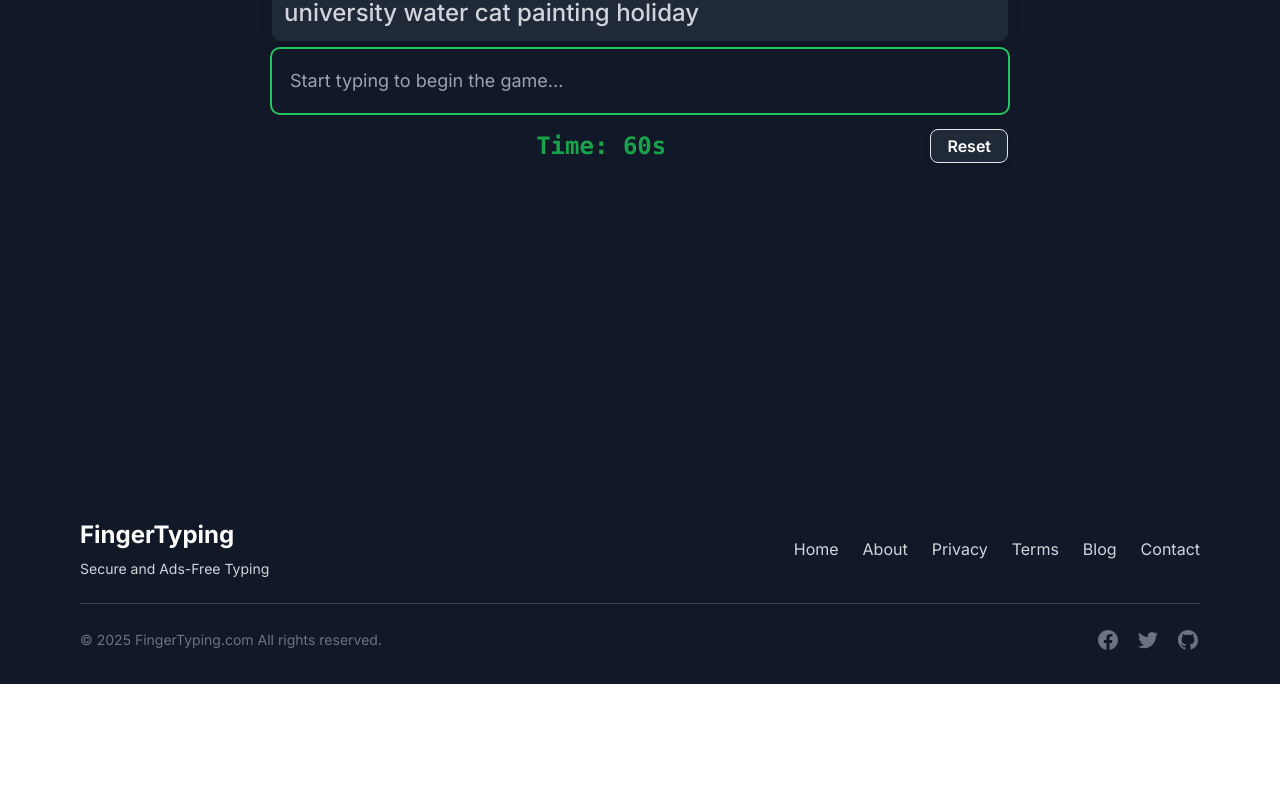
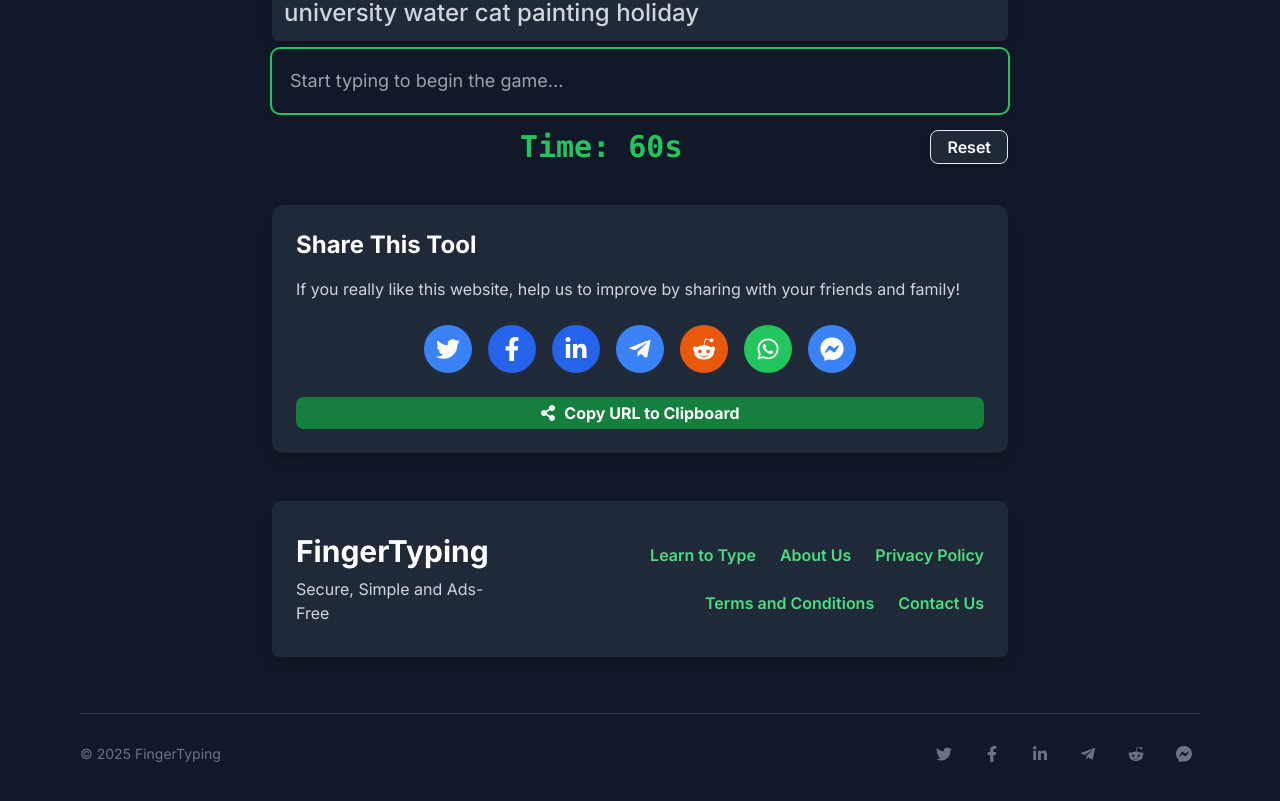
Before and after one commit to finger-typing/fingertyping, a Next.js app: page / in a window 1280 px wide. Shown: the part 313-1114 px from the top of the page. Before the commit the page ends 997 px from the top, so only its background shows below. Built offline with nearby package versions, Linux system fonts and the light colour scheme.

Commit message:
Version 0.16(main page added many things )

```diff
--- a/package.json
+++ b/package.json
@@ -12,7 +12,8 @@
     "lucide-react": "^0.441.0",
     "next": "14.2.8",
     "react": "^18",
-    "react-dom": "^18"
+    "react-dom": "^18",
+    "react-icons": "^5.3.0"
   },
   "devDependencies": {
     "@types/node": "^20",
--- a/src/app/page.tsx
+++ b/src/app/page.tsx
@@ -1,4 +1,5 @@
 "use client";
+
 import React, {
   useState,
   useEffect,
@@ -6,12 +7,28 @@ import React, {
   ChangeEvent,
   useCallback,
 } from "react";
+import Link from "next/link";
 import { wordLists, generateRandomWords } from "../utils/wordLists";
 import Navbar from "../components/Navbar";
 import WordDisplay from "../components/WordDisplay";
 import InputField from "../components/InputField";
 import GameControls from "../components/GameControls";
-import Results from "../components/Results";
+import dynamic from "next/dynamic";
+
+const Results = dynamic(() => import("../components/Results"), {
+  ssr: false,
+});
+
+import {
+  FaTwitter,
+  FaFacebookF,
+  FaLinkedinIn,
+  FaTelegramPlane,
+  FaRedditAlien,
+  FaShareAlt,
+  FaWhatsapp,
+  FaFacebookMessenger,
+} from "react-icons/fa";
 
 const TypingPractice: React.FC = () => {
   const [gameState, setGameState] = useState({
@@ -29,7 +46,6 @@ const TypingPractice: React.FC = () => {
 
   const [darkMode, setDarkMode] = useState(true);
   const [customTime, setCustomTime] = useState(60);
-
   const inputRef = useRef<HTMLInputElement>(null);
 
   const initializeGame = useCallback(() => {
@@ -82,8 +98,7 @@ const TypingPractice: React.FC = () => {
 
   const handleInputChange = (e: ChangeEvent<HTMLInputElement>) => {
     const value = e.target.value;
-    setGameState((prev) => {
-      const newState = {
+    setGameState((prev) => ({
       ...prev,
       inputValue: value,
       hasStarted: true,
@@ -93,9 +108,7 @@ const TypingPractice: React.FC = () => {
         prev.currentWordIndex
       ),
       isComplete: value === prev.randomText,
-      };
-      return newState;
-    });
+    }));
   };
 
   useEffect(() => {
@@ -106,15 +119,12 @@ const TypingPractice: React.FC = () => {
       gameState.timeRemaining > 0
     ) {
       interval = setInterval(() => {
-        setGameState((prev) => {
-          const newTimeRemaining = prev.timeRemaining - 1;
-          return {
+        setGameState((prev) => ({
           ...prev,
           timeElapsed: prev.timeElapsed + 1,
-            timeRemaining: newTimeRemaining,
-            isComplete: newTimeRemaining <= 0,
-          };
-        });
+          timeRemaining: prev.timeRemaining - 1,
+          isComplete: prev.timeRemaining - 1 <= 0,
+        }));
       }, 1000);
     }
     return () => clearInterval(interval);
@@ -125,13 +135,8 @@ const TypingPractice: React.FC = () => {
       .trim()
       .split(/\s+/)
       .filter(Boolean).length;
-
     if (gameState.timeElapsed === 0) return "0.00";
-
-    const secondsElapsed = gameState.timeElapsed;
-    const wpm = (wordsTyped / secondsElapsed) * 60;
-
-    return wpm.toFixed(2);
+    return ((wordsTyped / gameState.timeElapsed) * 60).toFixed(2);
   };
 
   const calculateAccuracy = (): string => {
@@ -140,14 +145,11 @@ const TypingPractice: React.FC = () => {
       .trim()
       .split(/\s+/)
       .slice(0, inputWords.length);
-
     if (inputWords.length === 0) return "0.00";
-
     const correctWords = inputWords.filter(
       (word, i) => word === randomWords[i]
     ).length;
-    const accuracy = (correctWords / inputWords.length) * 100;
-    return accuracy.toFixed(2);
+    return ((correctWords / inputWords.length) * 100).toFixed(2);
   };
 
   const correctAndWrongWords = () => {
@@ -175,6 +177,23 @@ const TypingPractice: React.FC = () => {
     return { correctKeystrokes: correctChars, wrongKeystrokes: wrongChars };
   };
 
+  const copyToClipboard = async () => {
+    try {
+      await navigator.clipboard.writeText("https://fingertyping.com");
+      alert("Website URL copied to clipboard!");
+    } catch (err) {
+      alert("Failed to copy: " + err);
+    }
+  };
+
+  const links = [
+    { href: "/learn", text: "Learn to Type", external: false },
+    { href: "/about", text: "About Us", external: false },
+    { href: "/privacy", text: "Privacy Policy", external: false },
+    { href: "/terms", text: "Terms and Conditions", external: false },
+    { href: "/contact", text: "Contact Us", external: false },
+  ];
+
   return (
     <div
       className={`flex flex-col items-center min-h-screen ${
@@ -193,7 +212,7 @@ const TypingPractice: React.FC = () => {
         customTime={customTime}
       />
 
-      <div className="w-full max-w-3xl px-4 mt-4">
+      <main className="w-full max-w-3xl px-4 mt-4">
         <WordDisplay
           randomText={gameState.randomText}
           inputValue={gameState.inputValue}
@@ -229,8 +248,154 @@ const TypingPractice: React.FC = () => {
             darkMode={darkMode}
           />
         )}
+
+        {/* Redesigned Share This Tool Section */}
+        <section
+          className={`mt-10 p-6 rounded-xl shadow-lg ${
+            darkMode ? "bg-gray-800" : "bg-white"
+          }`}
+        >
+          <h2
+            className={`text-2xl font-bold mb-4 ${
+              darkMode ? "text-white" : "text-gray-800"
+            }`}
+          >
+            Share This Tool
+          </h2>
+          <p className={`mb-6 ${darkMode ? "text-gray-300" : "text-gray-600"}`}>
+            If you really like this website, help us to improve by sharing with
+            your friends and family!
+          </p>
+          <div className="flex flex-wrap gap-4 justify-center mb-6">
+            {[
+              {
+                icon: FaTwitter,
+                bg: "bg-blue-500",
+                hover: "hover:bg-blue-700",
+                link: `https://twitter.com/share?url=https://fingertyping.com`,
+              },
+              {
+                icon: FaFacebookF,
+                bg: "bg-blue-600",
+                hover: "hover:bg-blue-700",
+                link: `https://www.facebook.com/sharer/sharer.php?u=https://fingertyping.com`,
+              },
+              {
+                icon: FaLinkedinIn,
+                bg: "bg-blue-600",
+                hover: "hover:bg-blue-800",
+                link: `https://www.linkedin.com/shareArticle?mini=true&url=https://fingertyping.com&title=FingerTyping.com`,
+              },
+              {
+                icon: FaTelegramPlane,
+                bg: "bg-blue-500",
+                hover: "hover:bg-blue-600",
+                link: `https://telegram.me/share/url?url=https://fingertyping.com`,
+              },
+              {
+                icon: FaRedditAlien,
+                bg: "bg-orange-600",
+                hover: "hover:bg-orange-700",
+                link: `https://www.reddit.com/submit?url=https://fingertyping.com`,
+              },
+              {
+                icon: FaWhatsapp,
+                bg: "bg-green-500",
+                hover: "hover:bg-green-600",
+                link: `https://api.whatsapp.com/send?text=https://fingertyping.com`,
+              },
+              {
+                icon: FaFacebookMessenger,
+                bg: "bg-blue-500",
+                hover: "hover:bg-blue-600",
+                link: `https://me.messenger.com/share?link=https://fingertyping.com`,
+
+              },
+            ].map((item, index) => (
+              <a
+                key={index}
+                href={item.link}
+                target="_blank"
+                rel="noopener noreferrer"
+                className={`p-3 rounded-full transition duration-300 ${item.bg} ${item.hover} text-white`}
+              >
+                <item.icon className="w-6 h-6" />
+              </a>
+            ))}
           </div>
-      {/* <Footer darkMode={false} /> */}
+          <button
+            onClick={copyToClipboard}
+            className={`w-full py-1 px-4 font-bold text-md rounded-lg transition duration-300 flex items-center justify-center ${
+              darkMode
+                ? "bg-green-700 hover:bg-green-800 text-white"
+                : "bg-green-500 hover:bg-green-600 text-white"
+            }`}
+          >
+            <FaShareAlt className="mr-2" />
+            Copy URL to Clipboard
+          </button>
+        </section>
+
+        {/* Updated Backlink Strategies Section */}
+        <section
+          className={`mt-12 rounded-lg shadow-lg ${
+            darkMode ? "bg-gray-800" : "bg-white"
+          }`}
+        >
+          <div className="max-w-6xl mx-auto px-6 py-8">
+            <div className="flex flex-col sm:flex-row justify-between items-center">
+              <div className="mb-6 sm:mb-0 text-center sm:text-left">
+                <h2
+                  className={`text-3xl font-bold ${
+                    darkMode ? "text-white" : "text-gray-800"
+                  }`}
+                >
+                  FingerTyping
+                </h2>
+                <p
+                  className={`mt-2 ${
+                    darkMode ? "text-gray-300" : "text-gray-600"
+                  }`}
+                >
+                  Secure, Simple and Ads-Free
+                </p>
+              </div>
+              <nav className="flex flex-wrap justify-center sm:justify-end gap-6">
+                {links.map((link) => (
+                  <React.Fragment key={link.href}>
+                    {link.external ? (
+                      <a
+                        href={link.href}
+                        target="_blank"
+                        rel="noopener noreferrer"
+                        className={`hover:underline font-bold transition-colors duration-300 ${
+                          darkMode
+                            ? "text-gray-300 hover:text-white"
+                            : "text-gray-600 hover:text-gray-800"
+                        }`}
+                      >
+                        {link.text}
+                      </a>
+                    ) : (
+                      <Link href={link.href}>
+                        <span
+                          className={`hover:underline font-semibold transition-colors duration-300 cursor-pointer ${
+                            darkMode
+                              ? "text-green-400 hover:text-green-300"
+                              : "text-green-600 hover:text-green-700"
+                          }`}
+                        >
+                          {link.text}
+                        </span>
+                      </Link>
+                    )}
+                  </React.Fragment>
+                ))}
+              </nav>
+            </div>
+          </div>
+        </section>
+      </main>
     </div>
   );
 };
--- a/src/components/CustomInputs.tsx
+++ b/src/components/CustomInputs.tsx
@@ -82,8 +82,8 @@ const CustomInputs: React.FC<CustomInputsProps> = ({
           type="submit"
           className={buttonClass(
             darkMode
-              ? "bg-green-600 border-green-700"
-              : "bg-green-500 border-green-600"
+              ? "bg-green-600 border-green-800"
+              : "bg-green-600 border-green-800"
           )}
         >
           {isMobile ? "Custom Text" : "Custom Text"}
--- a/src/components/Footer.tsx
+++ b/src/components/Footer.tsx
@@ -1,102 +1,66 @@
 import React from "react";
-import Link from "next/link";
+
+import {
+  FaTwitter,
+  FaFacebookF,
+  FaLinkedinIn,
+  FaTelegramPlane,
+  FaRedditAlien,
+} from "react-icons/fa";
+import { BsMessenger } from "react-icons/bs";
 
 interface FooterProps {
   darkMode: boolean;
 }
 
 const Footer: React.FC<FooterProps> = () => {
-  const links = [
-    { href: "/", text: "Home" },
-    { href: "/about", text: "About" },
-    { href: "/privacy", text: "Privacy" },
-    { href: "/terms", text: "Terms" },
-    { href: "/blog", text: "Blog" },
+  const socialLinks = [
     {
-      href: "https://forms.gle/D2QzunVpsg7nz9mc8",
-      text: "Contact",
-      external: true,
+      icon: FaTwitter,
+      href: `https://twitter.com/share?url=https://fingertyping.com&text=Check out this awesome typing tool!`,
+    },
+    {
+      icon: FaFacebookF,
+      href: `https://www.facebook.com/sharer/sharer.php?u=https://fingertyping.com`,
+    },
+    {
+      icon: FaLinkedinIn,
+      href: `https://www.linkedin.com/shareArticle?mini=true&url=https://fingertyping.com&title=FingerTyping.com&summary=Improve your typing skills!`,
+    },
+    {
+      icon: FaTelegramPlane,
+      href: `https://telegram.me/share/url?url=https://fingertyping.com&text=Check out this awesome typing tool!`,
+    },
+    {
+      icon: FaRedditAlien,
+      href: `https://www.reddit.com/submit?url=https://fingertyping.com&title=Check out this awesome typing tool!`,
+    },
+    {
+      icon: BsMessenger,
+      href: `https://www.facebook.com/dialog/send?link=https://fingertyping.com`,
     },
   ];
 
   return (
     <footer className="w-full py-8 bg-gray-900 text-gray-300">
       <div className="max-w-6xl mx-auto px-4">
-        <div className="flex flex-col sm:flex-row justify-between items-center">
-          <div className="mb-6 sm:mb-0 text-center sm:text-left">
-            <h2 className="text-2xl font-bold text-white">FingerTyping</h2>
-            <p className="mt-2 text-sm">Secure and Ads-Free Typing </p>
-          </div>
-          <nav className="flex flex-wrap justify-center sm:justify-end gap-4 sm:gap-6">
-            {links.map((link) => (
-              <React.Fragment key={link.href}>
-                {link.external ? (
-                  <a
-                    href={link.href}
-                    target="_blank"
-                    rel="noopener noreferrer"
-                    className="hover:text-white transition-colors duration-300"
-                  >
-                    {link.text}
-                  </a>
-                ) : (
-                  <Link href={link.href}>
-                    <span className="hover:text-white transition-colors duration-300 cursor-pointer">
-                      {link.text}
-                    </span>
-                  </Link>
-                )}
-              </React.Fragment>
-            ))}
-          </nav>
-        </div>
         <hr className="my-6 border-gray-700" />
         <div className="flex flex-col sm:flex-row justify-between items-center">
           <p className="text-sm text-gray-500 mb-4 sm:mb-0 text-center sm:text-left">
-            © {new Date().getFullYear()} FingerTyping.com All rights reserved.
+            © {new Date().getFullYear()} FingerTyping
           </p>
           <div className="flex space-x-4">
-            <a href="#" className="text-gray-500 hover:text-white">
-              <span className="sr-only">Facebook</span>
-              <svg
-                className="h-6 w-6"
-                fill="currentColor"
-                viewBox="0 0 24 24"
-                aria-hidden="true"
+            {socialLinks.map(({ icon: Icon, href }, index) => (
+              <a
+                key={index}
+                href={href}
+                target="_blank"
+                rel="noopener noreferrer"
+                className="p-2 rounded-full text-gray-500 hover:text-white transition-colors duration-300"
               >
-                <path
-                  fillRule="evenodd"
-                  d="M22 12c0-5.523-4.477-10-10-10S2 6.477 2 12c0 4.991 3.657 9.128 8.438 9.878v-6.987h-2.54V12h2.54V9.797c0-2.506 1.492-3.89 3.777-3.89 1.094 0 2.238.195 2.238.195v2.46h-1.26c-1.243 0-1.63.771-1.63 1.562V12h2.773l-.443 2.89h-2.33v6.988C18.343 21.128 22 16.991 22 12z"
-                  clipRule="evenodd"
-                />
-              </svg>
-            </a>
-            <a href="#" className="text-gray-500 hover:text-white">
-              <span className="sr-only">Twitter</span>
-              <svg
-                className="h-6 w-6"
-                fill="currentColor"
-                viewBox="0 0 24 24"
-                aria-hidden="true"
-              >
-                <path d="M8.29 20.251c7.547 0 11.675-6.253 11.675-11.675 0-.178 0-.355-.012-.53A8.348 8.348 0 0022 5.92a8.19 8.19 0 01-2.357.646 4.118 4.118 0 001.804-2.27 8.224 8.224 0 01-2.605.996 4.107 4.107 0 00-6.993 3.743 11.65 11.65 0 01-8.457-4.287 4.106 4.106 0 001.27 5.477A4.072 4.072 0 012.8 9.713v.052a4.105 4.105 0 003.292 4.022 4.095 4.095 0 01-1.853.07 4.108 4.108 0 003.834 2.85A8.233 8.233 0 012 18.407a11.616 11.616 0 006.29 1.84" />
-              </svg>
-            </a>
-            <a href="#" className="text-gray-500 hover:text-white">
-              <span className="sr-only">GitHub</span>
-              <svg
-                className="h-6 w-6"
-                fill="currentColor"
-                viewBox="0 0 24 24"
-                aria-hidden="true"
-              >
-                <path
-                  fillRule="evenodd"
-                  d="M12 2C6.477 2 2 6.484 2 12.017c0 4.425 2.865 8.18 6.839 9.504.5.092.682-.217.682-.483 0-.237-.008-.868-.013-1.703-2.782.605-3.369-1.343-3.369-1.343-.454-1.158-1.11-1.466-1.11-1.466-.908-.62.069-.608.069-.608 1.003.07 1.531 1.032 1.531 1.032.892 1.53 2.341 1.088 2.91.832.092-.647.35-1.088.636-1.338-2.22-.253-4.555-1.113-4.555-4.951 0-1.093.39-1.988 1.029-2.688-.103-.253-.446-1.272.098-2.65 0 0 .84-.27 2.75 1.026A9.564 9.564 0 0112 6.844c.85.004 1.705.115 2.504.337 1.909-1.296 2.747-1.027 2.747-1.027.546 1.379.202 2.398.1 2.651.64.7 1.028 1.595 1.028 2.688 0 3.848-2.339 4.695-4.566 4.943.359.309.678.92.678 1.855 0 1.338-.012 2.419-.012 2.747 0 .268.18.58.688.482A10.019 10.019 0 0022 12.017C22 6.484 17.522 2 12 2z"
-                  clipRule="evenodd"
-                />
-              </svg>
-            </a>
+                <Icon className="h-4 w-4" />
+              </a>
+            ))}
           </div>
         </div>
       </div>
--- a/src/components/GameControls.tsx
+++ b/src/components/GameControls.tsx
@@ -21,7 +21,7 @@ const GameControls: React.FC<GameControlsProps> = ({
     {/* Center (Time) */}
     <div className="flex justify-center">
       <p
-        className={`text-2xl font-bold text-green-600 font-mono ${
+        className={`text-3xl font-bold text-green-500 font-mono ${
           darkMode ? "text-gray-300" : "text-gray-900"
         }`}
         aria-live="polite"
--- a/src/components/Navbar.tsx
+++ b/src/components/Navbar.tsx
@@ -41,7 +41,7 @@ const Navbar: React.FC<NavbarProps> = ({
   return (
     <>
       <nav
-        className={`w-full py-2 px-2 sm:px-4 ${
+        className={`w-full py-2 px-1 sm:px-4 ${
           darkMode ? "bg-gray-900 text-white" : "bg-white text-gray-900"
         } transition duration-300 ease-in-out relative`}
       >
@@ -110,7 +110,7 @@ const Navbar: React.FC<NavbarProps> = ({
             darkMode ? "bg-gray-900" : "bg-white"
           } transition-all duration-300 ease-in-out xl:hidden overflow-y-auto shadow-lg`}
         >
-          <div className="container mx-auto px-4 py-4">
+          <div className="container mx-auto px-1 py-4">
             <div className="flex justify-between items-center mb-4">
               <h2
                 className={`text-xl font-bold ${
```
Also changed, not shown: 1 other file (tests, documents, lock files or other folders). Lines whose indentation alone changed are shown as unchanged.
